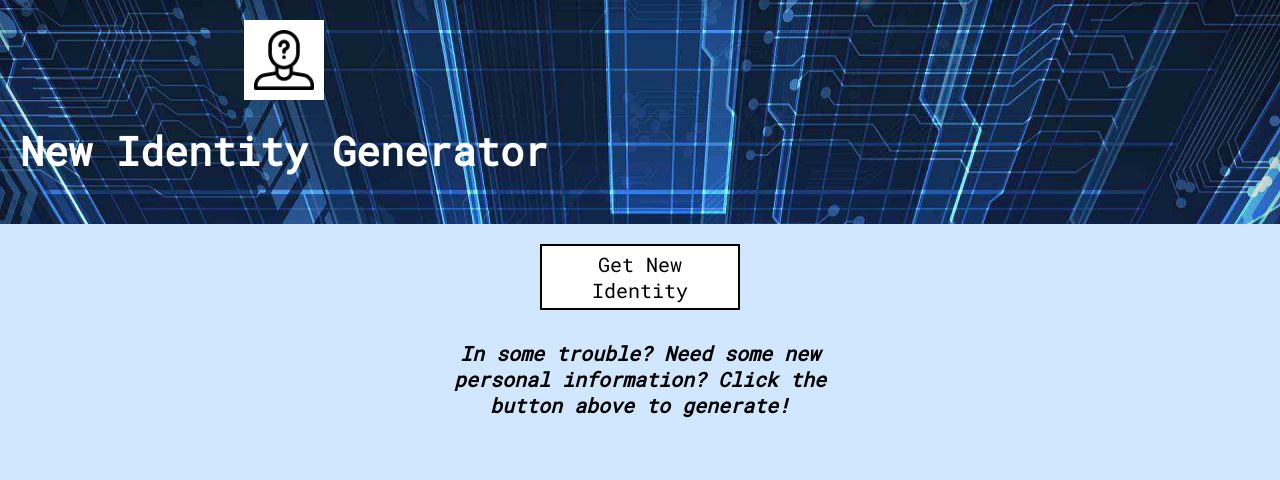
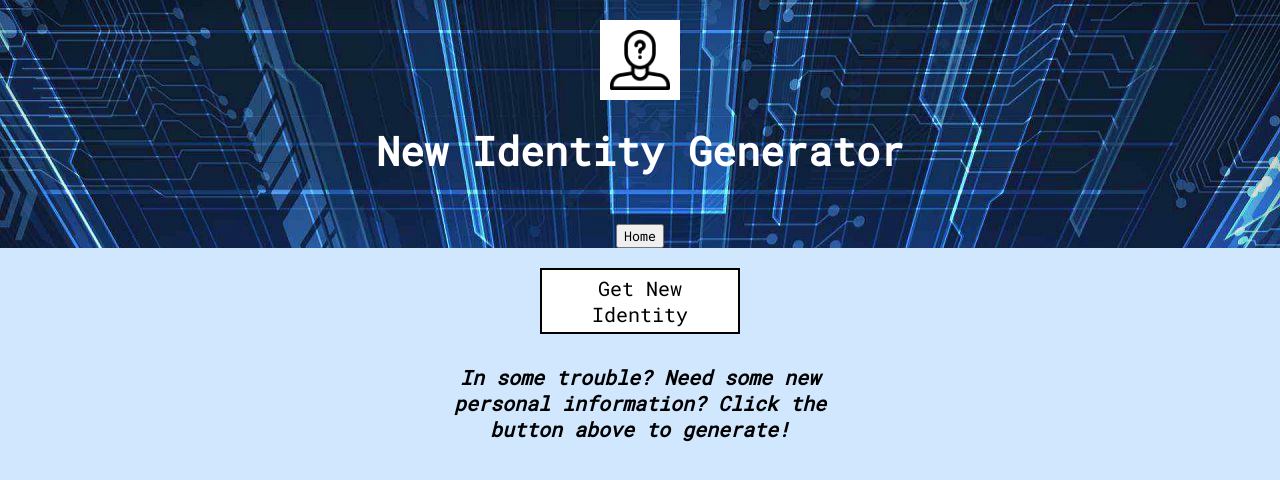
Before and after one commit to hvohr/ideabox-babyName, a React (Create React App) app: page / in a window 1280 px wide. Shown: the top 480 px of the page. Built offline with nearby package versions, Linux system fonts and the light colour scheme.

Commit message:
feat: add home button feature and functionality

```diff
--- a/src/components/App/App.js
+++ b/src/components/App/App.js
@@ -9,6 +9,7 @@ function App() {
     fetch(`https://randomuser.me/api/`)
       .then(response => response.json())
       .then(data => setIdentity(data.results))
+      .then(error => console.log(error))
   }
   let userData = identity.map(user => <IdentityCard
     firstName={user.name.first}
@@ -18,11 +19,16 @@ function App() {
     phone={user.phone}
     email={user.email}
     birthday={user.dob.date}
-    id={user.login.md5} />
+    key={user.login.md5} />
   )
+  function showHome() {
+    setIdentity([])
+  }
   return (
     <div className='App'>
-      <Header />
+      <Header
+      showHome = {showHome}
+      />
       <main className="main-container">
         <button className="generate-button" onClick={getIdentity}>Get New Identity</button>
         {!identity.length && <h2 className="empty-line">In some trouble? Need some new personal information? Click the button above to generate!</h2>}
--- a/src/components/Header/Header.css
+++ b/src/components/Header/Header.css
@@ -1,8 +1,4 @@
 .navBar {
-  display: flex;
-  align-content: center;
-  align-items: flex-end;
-  justify-content: space-between;
   background-image: url('../images/question-mark-background.jpeg');
   background-size: 100vw;
   background-repeat: no-repeat;
@@ -22,15 +18,3 @@ h1 {
   margin-top: 0px;
   padding: 20px;
 }
-
-.saved-container-button,
-.home-button {
-  width: 200px;;
-  font-size: 20px;
-  background-color:white;
-  border-color: black;
-  border-style:double;
-  padding: 5px;
-  margin: 10px;
-  cursor: pointer;
-}
--- a/src/components/Header/Header.js
+++ b/src/components/Header/Header.js
@@ -1,11 +1,12 @@
 import './Header.css'
 
-function Header() {
+function Header(props) {
   return (
     <header className='navBar'>
       <div className='title-section'>
         <img src={require("../images/suspect.png")}></img>
         <h1>New Identity Generator</h1>
+        <button onClick={props.showHome}>Home</button>
       </div>
     </header>
   )
--- a/src/components/IdentityCard/IdentityCard.js
+++ b/src/components/IdentityCard/IdentityCard.js
@@ -12,7 +12,6 @@ function IdentityCard(props) {
       <p>Phone Number: {props.phone}</p>
       <p>Email: {props.email}</p>
       <p>Birthplace: {props.birthCity}, {props.birthCountry}</p>
-      <button className='save-button'>Save Identity</button>
     </section>
   )
 }
```
